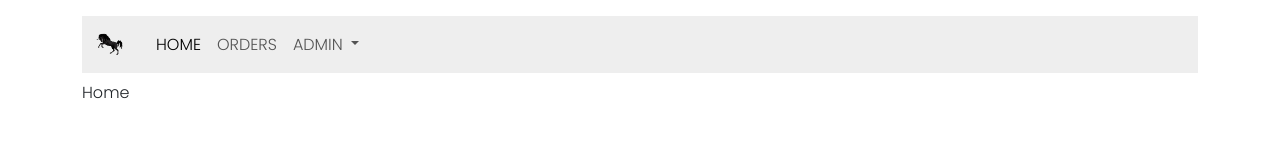
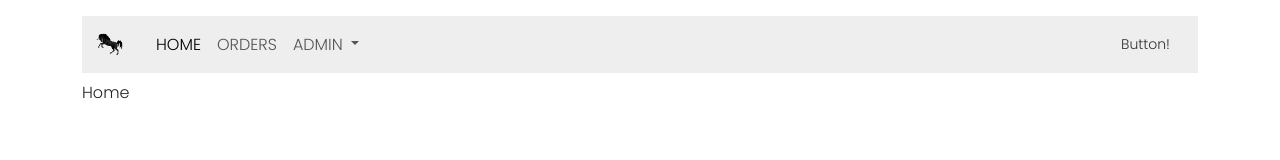
Before and after one commit to Nimira43/Symposionis, a Vue app: page / in a window 1280 px wide. Shown: the top 160 px of the page. Built offline with nearby package versions, Linux system fonts and the light colour scheme; a web font is replaced by a local one.

Commit message:
Starting work on right hand side navbar

```diff
--- a/src/components/layout/Header.vue
+++ b/src/components/layout/Header.vue
@@ -76,6 +76,9 @@
             </ul>
           </li>
         </ul>
+        <ul class="navbar-nav ms-auto align-items-center small">
+          <li class="nav-item mx-3">Button!</li>
+        </ul>
       </div>
     </div>
   </nav>
```
